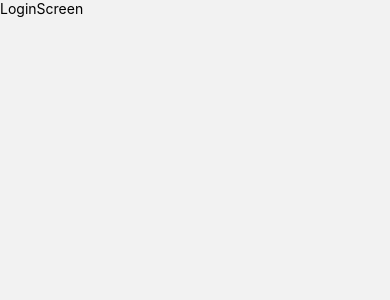
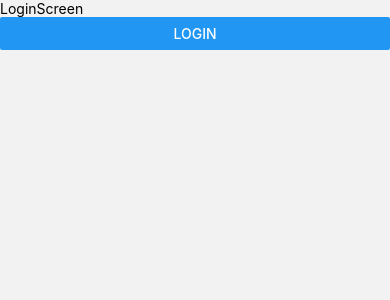
Before and after one commit to Doanhaiduy/EventHub, a React Native app: screen /LoginScreen in a window 390 px wide. Shown: the top 300 px of the page. Built offline with nearby package versions, Linux system fonts and the light colour scheme.

Commit message:
feat/auth - async storage

```diff
--- a/App.tsx
+++ b/App.tsx
@@ -3,9 +3,15 @@ import { SplashScreen } from './src/screens';
 import AuthNavigator from './src/navigators/AuthNavigator';
 import { NavigationContainer } from '@react-navigation/native';
 import { StatusBar } from 'react-native';
+import { useAsyncStorage } from '@react-native-async-storage/async-storage';
+import MainNavigator from './src/navigators/MainNavigator';
 
 export default function App() {
     const [isShowSplash, setIsShowSplash] = useState(true);
+    const [assetToken, setAssetToken] = useState('');
+
+    const { getItem, setItem } = useAsyncStorage('assetToken');
+
     useEffect(() => {
         const timeout = setTimeout(() => {
             setIsShowSplash(false);
@@ -15,15 +21,20 @@ export default function App() {
         };
     }, []);
 
+    useEffect(() => {
+        checkLogin();
+    }, []);
+    const checkLogin = async () => {
+        const token = await getItem();
+        token && setAssetToken(token);
+    };
     return (
         <>
             <StatusBar barStyle='dark-content' backgroundColor='transparent' translucent />
             {isShowSplash ? (
                 <SplashScreen />
             ) : (
-                <NavigationContainer>
-                    <AuthNavigator />
-                </NavigationContainer>
+                <NavigationContainer>{assetToken ? <MainNavigator /> : <AuthNavigator />}</NavigationContainer>
             )}
         </>
     );
--- a/src/screens/auth/LoginScreen.tsx
+++ b/src/screens/auth/LoginScreen.tsx
@@ -1,11 +1,18 @@
-import { StyleSheet, Text, View } from 'react-native';
+import { Button, SafeAreaView, StyleSheet, Text, View } from 'react-native';
 import React from 'react';
+import AsyncStorage from '@react-native-async-storage/async-storage';
 
 export default function LoginScreen() {
     return (
-        <View>
+        <SafeAreaView>
             <Text>LoginScreen</Text>
-        </View>
+            <Button
+                title='Login'
+                onPress={async () => {
+                    await AsyncStorage.setItem('assetToken', 'token');
+                }}
+            />
+        </SafeAreaView>
     );
 }
 
--- a/src/screens/home/HomeScreen.jsx
+++ /dev/null
@@ -1,12 +0,0 @@
-import { StyleSheet, Text, View } from 'react-native';
-import React from 'react';
-
-export default function HomeScreen() {
-    return (
-        <View>
-            <Text>HomeScreen</Text>
-        </View>
-    );
-}
-
-const styles = StyleSheet.create({});
--- /dev/null
+++ b/src/screens/home/HomeScreen.tsx
@@ -0,0 +1,20 @@
+import { Button, StyleSheet, Text, View } from 'react-native';
+import React from 'react';
+import AsyncStorage from '@react-native-async-storage/async-storage';
+
+export default function HomeScreen() {
+    return (
+        <View
+            style={{
+                flex: 1,
+                justifyContent: 'center',
+                alignItems: 'center',
+            }}
+        >
+            <Text>HomeScreen</Text>
+            <Button title='Logout' onPress={async () => AsyncStorage.clear()} />
+        </View>
+    );
+}
+
+const styles = StyleSheet.create({});
```
Also changed, not shown: package.json (+4 -3 lines), 1 other file (tests, documents, lock files or other folders).
